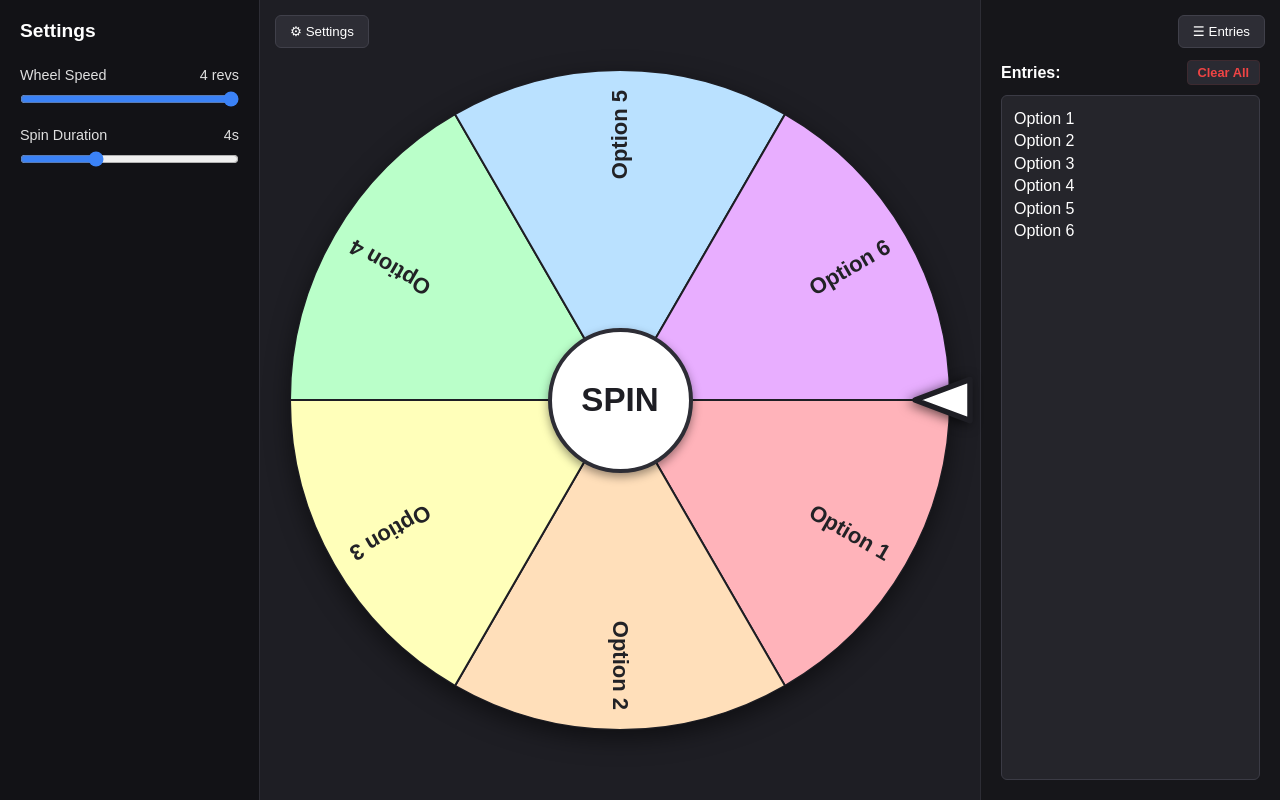
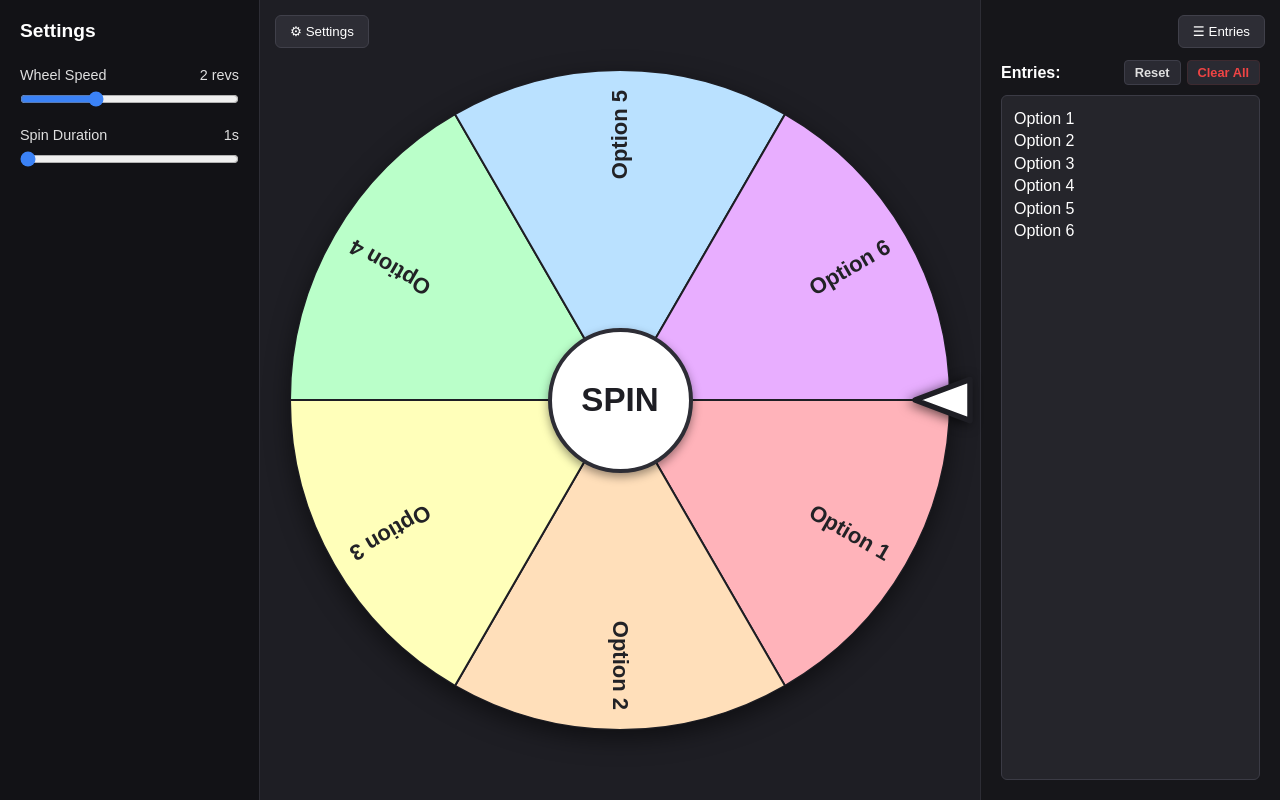
Before and after one commit to gregraymusic/spinthatwheel, a plain HTML site: page index.html in a window 1280 px wide. Drawn offline with Linux system fonts and the light colour scheme.

Commit message:
Refactor settings and entry controls in HTML

```diff
--- a/index.html
+++ b/index.html
@@ -192,16 +192,32 @@
             color: #ffffff;
         }
 
-        #clear-entries-btn {
+        .entries-actions {
+            display: flex;
+            gap: 6px;
+        }
+
+        .action-btn {
             background: #2a2a32;
-            color: #ef4444;
-            border: 1px solid #3d2a30;
+            color: #e0e0e0;
+            border: 1px solid #3d3d48;
             padding: 4px 10px;
             border-radius: 4px;
             font-size: 0.8rem;
             font-weight: bold;
             cursor: pointer;
-            transition: background 0.2s, border-color 0.2s;
+            transition: background 0.2s, border-color 0.2s, color 0.2s;
+        }
+
+        #reset-entries-btn:hover {
+            background: #3b82f6;
+            color: #ffffff;
+            border-color: #3b82f6;
+        }
+
+        #clear-entries-btn {
+            color: #ef4444;
+            border-color: #3d2a30;
         }
 
         #clear-entries-btn:hover {
@@ -319,16 +335,16 @@
         <div class="setting-group">
             <div class="setting-header">
                 <label for="speed">Wheel Speed</label>
-                <span id="speed-val">4 revs</span>
+                <span id="speed-val">2 revs</span>
             </div>
-            <input type="range" id="speed" min="1" max="4" value="4">
+            <input type="range" id="speed" min="1" max="4" value="2">
         </div>
         <div class="setting-group">
             <div class="setting-header">
                 <label for="duration">Spin Duration</label>
-                <span id="duration-val">4s</span>
+                <span id="duration-val">1s</span>
             </div>
-            <input type="range" id="duration" min="1" max="10" value="4" step="0.5">
+            <input type="range" id="duration" min="1" max="10" value="1" step="0.5">
         </div>
     </div>
 
@@ -357,7 +373,10 @@
         <div id="entries-sidebar">
             <div class="entries-header-bar">
                 <label for="items-input">Entries:</label>
-                <button id="clear-entries-btn">Clear All</button>
+                <div class="entries-actions">
+                    <button id="reset-entries-btn" class="action-btn">Reset</button>
+                    <button id="clear-entries-btn" class="action-btn">Clear All</button>
+                </div>
             </div>
             <textarea id="items-input">Option 1
 Option 2
@@ -387,6 +406,7 @@ Option 6</textarea>
         const wheelWrapper = document.getElementById('wheel-wrapper');
         const itemsInput = document.getElementById('items-input');
         const spinBtn = document.getElementById('spin-btn');
+        const resetEntriesBtn = document.getElementById('reset-entries-btn');
         const clearEntriesBtn = document.getElementById('clear-entries-btn');
 
         const settingsSidebar = document.getElementById('settings-sidebar');
@@ -631,6 +651,13 @@ Option 6</textarea>
         itemsInput.addEventListener('input', drawWheel);
         spinBtn.addEventListener('click', spin);
 
+        resetEntriesBtn.addEventListener('click', () => {
+            const lines = itemsInput.value.split('\n');
+            const restoredLines = lines.map(line => line.replace(/~+$/, ''));
+            itemsInput.value = restoredLines.join('\n');
+            drawWheel();
+        });
+
         clearEntriesBtn.addEventListener('click', () => {
             itemsInput.value = '';
             drawWheel();
```
